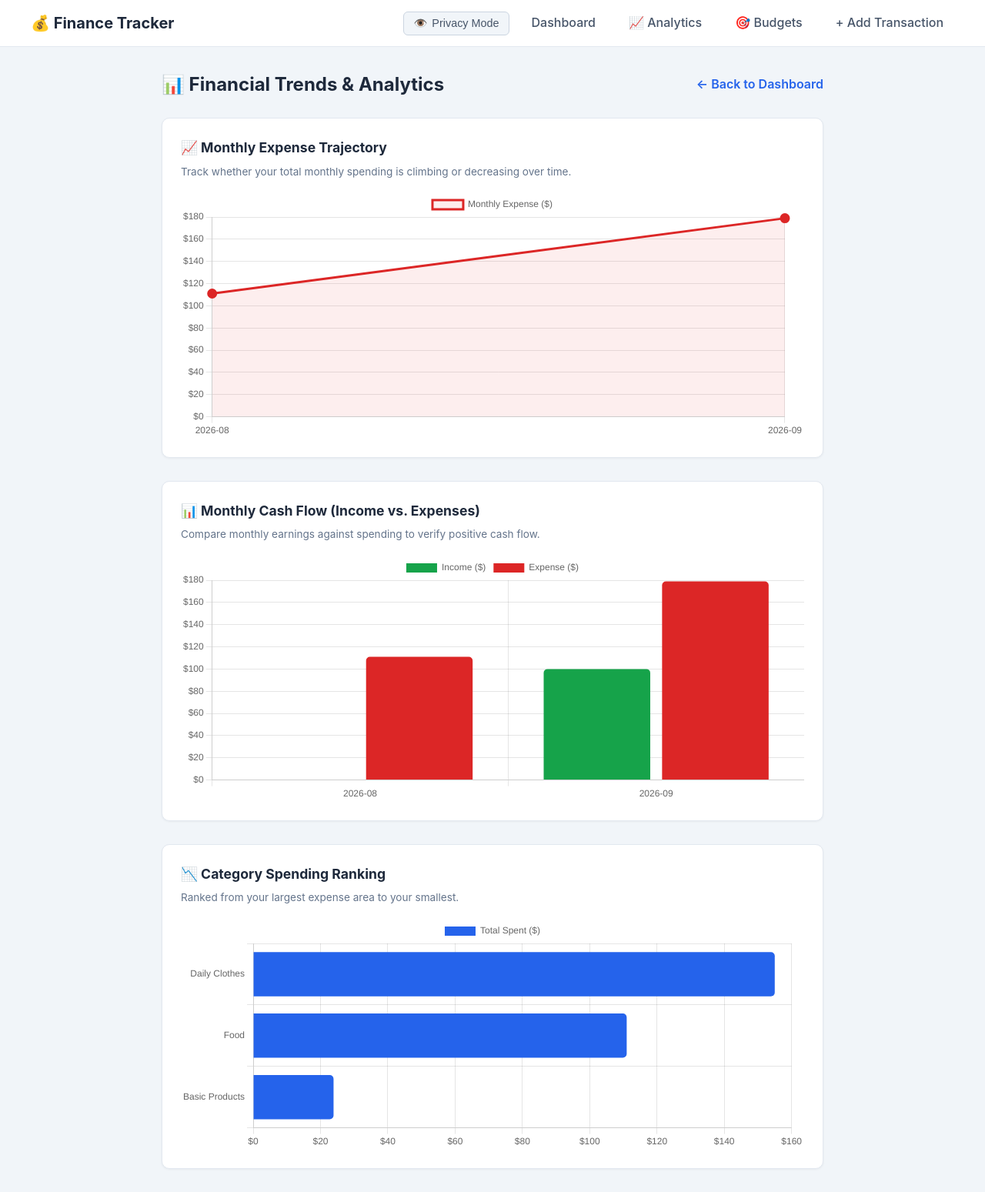
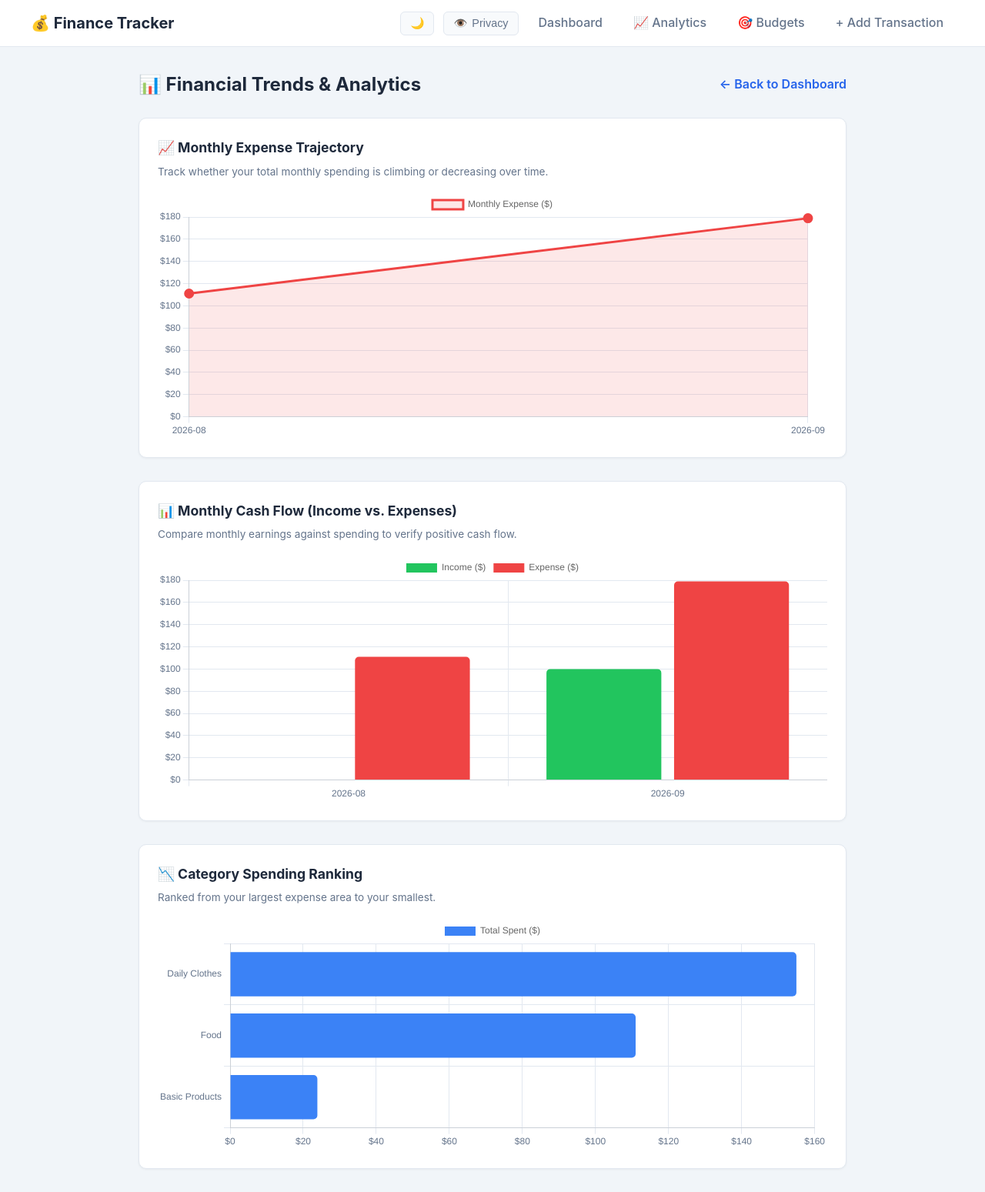
Before and after one commit to pranjaltripathi684-wq/Finance-Manager, a Flask app: page /analytics in a window 1280 px wide. Shown: the whole page at 77% size. Run offline with Flask 3, Linux system fonts and the light colour scheme; data comes from the database, SQL or seed files in the repository.

Commit message:
Dark/Light Mode Toggle

```diff
--- a/templates/analytics.html
+++ b/templates/analytics.html
@@ -5,15 +5,14 @@
 {% block content %}
 <div style="display: flex; justify-content: space-between; align-items: center; margin-bottom: 24px;">
     <h2>📊 Financial Trends & Analytics</h2>
-    <a href="{{ url_for('index') }}" style="color: #2563eb; text-decoration: none; font-weight: 600;">← Back to Dashboard</a>
+    <a href="{{ url_for('index') }}" style="color: var(--primary); text-decoration: none; font-weight: 600;">← Back to Dashboard</a>
 </div>
 
-<!-- Grid of Visual Charts -->
 <div style="display: grid; grid-template-columns: 1fr; gap: 30px;">
     <!-- 1. Monthly Expense Trend Line Chart -->
-    <div style="background: #ffffff; padding: 24px; border-radius: 10px; border: 1px solid #e2e8f0; box-shadow: 0 1px 3px rgba(0,0,0,0.05);">
-        <h3 style="font-size: 1.1rem; margin-bottom: 6px; color: #1e293b;">📈 Monthly Expense Trajectory</h3>
-        <p style="font-size: 0.85rem; color: #64748b; margin-bottom: 16px;">Track whether your total monthly spending is climbing or decreasing over time.</p>
+    <div style="background: var(--bg-card); padding: 24px; border-radius: 10px; border: 1px solid var(--border-color); box-shadow: 0 1px 3px rgba(0,0,0,0.05);">
+        <h3 style="font-size: 1.1rem; margin-bottom: 6px; color: var(--text-primary);">📈 Monthly Expense Trajectory</h3>
+        <p style="font-size: 0.85rem; color: var(--text-muted); margin-bottom: 16px;">Track whether your total monthly spending is climbing or decreasing over time.</p>
 
         <div style="position: relative; height: 320px; width: 100%;">
             <canvas id="trendLineChart"></canvas>
@@ -21,19 +20,19 @@
     </div>
 
     <!-- 2. Cash Flow: Income vs. Expenses Bar Chart -->
-    <div style="background: #ffffff; padding: 24px; border-radius: 10px; border: 1px solid #e2e8f0; box-shadow: 0 1px 3px rgba(0,0,0,0.05);">
-        <h3 style="font-size: 1.1rem; margin-bottom: 6px; color: #1e293b;">📊 Monthly Cash Flow (Income vs. Expenses)</h3>
-        <p style="font-size: 0.85rem; color: #64748b; margin-bottom: 16px;">Compare monthly earnings against spending to verify positive cash flow.</p>
+    <div style="background: var(--bg-card); padding: 24px; border-radius: 10px; border: 1px solid var(--border-color); box-shadow: 0 1px 3px rgba(0,0,0,0.05);">
+        <h3 style="font-size: 1.1rem; margin-bottom: 6px; color: var(--text-primary);">📊 Monthly Cash Flow (Income vs. Expenses)</h3>
+        <p style="font-size: 0.85rem; color: var(--text-muted); margin-bottom: 16px;">Compare monthly earnings against spending to verify positive cash flow.</p>
 
         <div style="position: relative; height: 320px; width: 100%;">
             <canvas id="cashFlowChart"></canvas>
         </div>
     </div>
 
-    <!-- 3. Category Spending Breakdown (Horizontal Ranked Bar Chart) -->
-    <div style="background: #ffffff; padding: 24px; border-radius: 10px; border: 1px solid #e2e8f0; box-shadow: 0 1px 3px rgba(0,0,0,0.05);">
-        <h3 style="font-size: 1.1rem; margin-bottom: 6px; color: #1e293b;">📉 Category Spending Ranking</h3>
-        <p style="font-size: 0.85rem; color: #64748b; margin-bottom: 16px;">Ranked from your largest expense area to your smallest.</p>
+    <!-- 3. Category Spending Breakdown -->
+    <div style="background: var(--bg-card); padding: 24px; border-radius: 10px; border: 1px solid var(--border-color); box-shadow: 0 1px 3px rgba(0,0,0,0.05);">
+        <h3 style="font-size: 1.1rem; margin-bottom: 6px; color: var(--text-primary);">📉 Category Spending Ranking</h3>
+        <p style="font-size: 0.85rem; color: var(--text-muted); margin-bottom: 16px;">Ranked from your largest expense area to your smallest.</p>
 
         <div style="position: relative; height: 300px; width: 100%;">
             <canvas id="categoryRankChart"></canvas>
@@ -50,21 +49,29 @@
     const catLabels = {{ cat_labels | tojson }};
     const catTotals = {{ cat_totals | tojson }};
 
-    // 1. Line Chart: Monthly Expense Trend
+    function getGridColor() {
+        return document.body.classList.contains('dark-mode') ? '#273553' : '#e2e8f0';
+    }
+
+    function getTextColor() {
+        return document.body.classList.contains('dark-mode') ? '#94a3b8' : '#64748b';
+    }
+
+    // 1. Line Chart
     const ctxTrend = document.getElementById('trendLineChart').getContext('2d');
-    new Chart(ctxTrend, {
+    const trendChart = new Chart(ctxTrend, {
         type: 'line',
         data: {
             labels: trendMonths,
             datasets: [{
                 label: 'Monthly Expense ($)',
                 data: trendExpenses,
-                borderColor: '#dc2626',
-                backgroundColor: 'rgba(220, 38, 38, 0.08)',
+                borderColor: '#ef4444',
+                backgroundColor: 'rgba(239, 68, 68, 0.12)',
                 borderWidth: 3,
-                tension: 0.35, // Smooth Bezier curve
+                tension: 0.35,
                 fill: true,
-                pointBackgroundColor: '#dc2626',
+                pointBackgroundColor: '#ef4444',
                 pointRadius: 5
             }]
         },
@@ -72,71 +79,87 @@
             responsive: true,
             maintainAspectRatio: false,
             scales: {
+                x: { ticks: { color: getTextColor() }, grid: { color: getGridColor() } },
                 y: {
                     beginAtZero: true,
-                    ticks: { callback: val => '$' + val }
+                    ticks: { color: getTextColor(), callback: val => '$' + val },
+                    grid: { color: getGridColor() }
                 }
             }
         }
     });
 
-    // 2. Bar Chart: Income vs Expense Cash Flow
+    // 2. Bar Chart
     const ctxCashFlow = document.getElementById('cashFlowChart').getContext('2d');
-    new Chart(ctxCashFlow, {
+    const cashFlowChart = new Chart(ctxCashFlow, {
         type: 'bar',
         data: {
             labels: trendMonths,
             datasets: [
-                {
-                    label: 'Income ($)',
-                    data: trendIncomes,
-                    backgroundColor: '#16a34a',
-                    borderRadius: 5
-                },
-                {
-                    label: 'Expense ($)',
-                    data: trendExpenses,
-                    backgroundColor: '#dc2626',
-                    borderRadius: 5
-                }
+                { label: 'Income ($)', data: trendIncomes, backgroundColor: '#22c55e', borderRadius: 5 },
+                { label: 'Expense ($)', data: trendExpenses, backgroundColor: '#ef4444', borderRadius: 5 }
             ]
         },
         options: {
             responsive: true,
             maintainAspectRatio: false,
             scales: {
+                x: { ticks: { color: getTextColor() }, grid: { color: getGridColor() } },
                 y: {
                     beginAtZero: true,
-                    ticks: { callback: val => '$' + val }
+                    ticks: { color: getTextColor(), callback: val => '$' + val },
+                    grid: { color: getGridColor() }
                 }
             }
         }
     });
 
-    // 3. Horizontal Bar Chart: Category Ranking
+    // 3. Category Horizontal Bar Chart
     const ctxCategory = document.getElementById('categoryRankChart').getContext('2d');
-    new Chart(ctxCategory, {
+    const categoryChart = new Chart(ctxCategory, {
         type: 'bar',
         data: {
             labels: catLabels,
             datasets: [{
                 label: 'Total Spent ($)',
                 data: catTotals,
-                backgroundColor: '#2563eb',
+                backgroundColor: '#3b82f6',
                 borderRadius: 5
             }]
         },
         options: {
-            indexAxis: 'y', // Horizontal bars!
+            indexAxis: 'y',
             responsive: true,
             maintainAspectRatio: false,
             scales: {
                 x: {
                     beginAtZero: true,
-                    ticks: { callback: val => '$' + val }
-                }
+                    ticks: { color: getTextColor(), callback: val => '$' + val },
+                    grid: { color: getGridColor() }
+                },
+                y: { ticks: { color: getTextColor() }, grid: { color: getGridColor() } }
             }
         }
     });
+
+    // Re-render chart text colors dynamically when theme is switched
+    window.addEventListener('themeChanged', () => {
+        const gridColor = getGridColor();
+        const textColor = getTextColor();
+
+        [trendChart, cashFlowChart, categoryChart].forEach(chart => {
+            if (chart) {
+                if (chart.options.scales.x) {
+                    chart.options.scales.x.ticks.color = textColor;
+                    chart.options.scales.x.grid.color = gridColor;
+                }
+                if (chart.options.scales.y) {
+                    chart.options.scales.y.ticks.color = textColor;
+                    chart.options.scales.y.grid.color = gridColor;
+                }
+                chart.update();
+            }
+        });
+    });
 </script>
 {% endblock %}
--- a/templates/base.html
+++ b/templates/base.html
@@ -6,23 +6,56 @@
     <title>{% block title %}Finance Tracker{% endblock %}</title>
 
     <style>
+        /* ===== CSS Custom Properties (Theme Variables) ===== */
+        :root {
+            --bg-page: #f1f5f9;
+            --bg-card: #ffffff;
+            --bg-subtle: #f8fafc;
+            --border-color: #e2e8f0;
+            --text-primary: #1e293b;
+            --text-muted: #64748b;
+            --input-border: #cbd5e1;
+            --input-bg: #ffffff;
+            --badge-bg: #f1f5f9;
+            --primary: #2563eb;
+            --income: #16a34a;
+            --expense: #dc2626;
+        }
+
+        /* ===== Dark Mode Theme Overrides ===== */
+        body.dark-mode {
+            --bg-page: #0b0f19;
+            --bg-card: #151d30;
+            --bg-subtle: #1c2640;
+            --border-color: #273553;
+            --text-primary: #f8fafc;
+            --text-muted: #94a3b8;
+            --input-border: #334155;
+            --input-bg: #0b0f19;
+            --badge-bg: #1c2640;
+            --primary: #3b82f6;
+            --income: #22c55e;
+            --expense: #ef4444;
+        }
+
         * {
             box-sizing: border-box;
             margin: 0;
             padding: 0;
+            transition: background-color 0.2s ease, border-color 0.2s ease, color 0.2s ease;
         }
 
         body {
             font-family: -apple-system, BlinkMacSystemFont, "Segoe UI", Roboto, sans-serif;
-            background-color: #f1f5f9;
-            color: #1e293b;
+            background-color: var(--bg-page);
+            color: var(--text-primary);
             line-height: 1.6;
         }
 
         /* Navbar */
         nav {
-            background-color: #ffffff;
-            border-bottom: 1px solid #e2e8f0;
+            background-color: var(--bg-card);
+            border-bottom: 1px solid var(--border-color);
             padding: 14px 40px;
             display: flex;
             justify-content: space-between;
@@ -32,33 +65,33 @@
         .logo {
             font-size: 1.25rem;
             font-weight: 700;
+            color: var(--text-primary);
         }
 
         nav ul {
             list-style: none;
             display: flex;
-            gap: 15px;
+            gap: 12px;
             align-items: center;
         }
 
         nav ul li a {
             text-decoration: none;
-            color: #475569;
+            color: var(--text-muted);
             font-weight: 500;
             padding: 8px 14px;
             border-radius: 6px;
-            transition: all 0.2s;
         }
 
         nav ul li a:hover {
-            background-color: #f1f5f9;
-            color: #2563eb;
+            background-color: var(--bg-subtle);
+            color: var(--primary);
         }
 
-        /* Privacy Mode Button in Navbar */
-        .btn-privacy {
-            background: #f1f5f9;
-            border: 1px solid #cbd5e1;
+        /* Control Buttons (Theme & Privacy) */
+        .btn-control {
+            background: var(--bg-subtle);
+            border: 1px solid var(--border-color);
             padding: 6px 12px;
             border-radius: 6px;
             font-size: 0.9rem;
@@ -67,15 +100,15 @@
             align-items: center;
             gap: 6px;
             font-weight: 500;
-            color: #475569;
-            transition: all 0.2s;
+            color: var(--text-muted);
         }
 
-        .btn-privacy:hover {
-            background: #e2e8f0;
-            color: #1e293b;
+        .btn-control:hover {
+            background: var(--border-color);
+            color: var(--text-primary);
         }
 
+        /* Discreet Privacy Mode */
         body.privacy-active .money-value {
             filter: blur(6px);
             user-select: none;
@@ -83,7 +116,7 @@
         }
 
         .container {
-            max-width: 900px;
+            max-width: 960px;
             margin: 30px auto;
             padding: 0 20px;
         }
@@ -289,21 +328,37 @@
         }
 
         button[type="submit"]:hover {
-            background: #1d4ed8;
+            filter: brightness(1.1);
         }
     </style>
+
+    <!-- Instant Pre-Render Theme Check (Prevents Flash of White Screen) -->
+    <script>
+        if (localStorage.getItem('theme') === 'dark') {
+            document.documentElement.classList.add('dark-mode');
+            document.addEventListener('DOMContentLoaded', () => {
+                document.body.classList.add('dark-mode');
+            });
+        }
+    </script>
 </head>
 <body>
     <nav>
         <div class="logo">💰 Finance Tracker</div>
         <ul>
+            <!-- NEW: Dark Mode Toggle Button -->
             <li>
-                <button id="privacyToggle" class="btn-privacy" onclick="togglePrivacyMode()" title="Toggle Private Numbers">
-                    <span id="privacyIcon">👁️</span> <span id="privacyText">Privacy Mode</span>
+                <button id="themeToggle" class="btn-control" onclick="toggleTheme()" title="Toggle Dark/Light Mode">
+                    <span id="themeIcon">🌙</span>
+                </button>
+            </li>
+            <!-- Privacy Mode Toggle Button -->
+            <li>
+                <button id="privacyToggle" class="btn-control" onclick="togglePrivacyMode()" title="Toggle Private Numbers">
+                    <span id="privacyIcon">👁️</span> <span id="privacyText">Privacy</span>
                 </button>
             </li>
             <li><a href="{{ url_for('index') }}">Dashboard</a></li>
-            <!-- NEW: Dedicated Analytics Tab -->
             <li><a href="{{ url_for('analytics') }}">📈 Analytics</a></li>
             <li><a href="{{ url_for('manage_budgets') }}">🎯 Budgets</a></li>
             <li><a href="{{ url_for('add_transaction') }}">+ Add Transaction</a></li>
@@ -327,14 +382,35 @@
         {% block content %}{% endblock %}
     </main>
 
+    <!-- Theme and Privacy Controller Scripts -->
     <script>
+        // 1. Dark Mode Logic
+        function toggleTheme() {
+            const body = document.body;
+            const isDark = body.classList.toggle('dark-mode');
+            document.getElementById('themeIcon').textContent = isDark ? '☀️' : '🌙';
+            localStorage.setItem('theme', isDark ? 'dark' : 'light');
+
+            // Dispatch event so Chart.js on analytics page can re-color grids
+            window.dispatchEvent(new Event('themeChanged'));
+        }
+
+        // Initialize Theme Icons on Load
+        document.addEventListener('DOMContentLoaded', () => {
+            if (localStorage.getItem('theme') === 'dark') {
+                document.body.classList.add('dark-mode');
+                document.getElementById('themeIcon').textContent = '☀️';
+            }
+        });
+
+        // 2. Privacy Mode Logic
         function togglePrivacyMode() {
             const body = document.body;
             body.classList.toggle('privacy-active');
             const isPrivate = body.classList.contains('privacy-active');
 
             document.getElementById('privacyIcon').textContent = isPrivate ? '🙈' : '👁️';
-            document.getElementById('privacyText').textContent = isPrivate ? 'Hidden' : 'Privacy Mode';
+            document.getElementById('privacyText').textContent = isPrivate ? 'Hidden' : 'Privacy';
             localStorage.setItem('privacyMode', isPrivate ? 'true' : 'false');
         }
 
```
Also changed, not shown: other parts of templates/base.html (+34 -28 lines), templates/index.html (+36 -36 lines).
